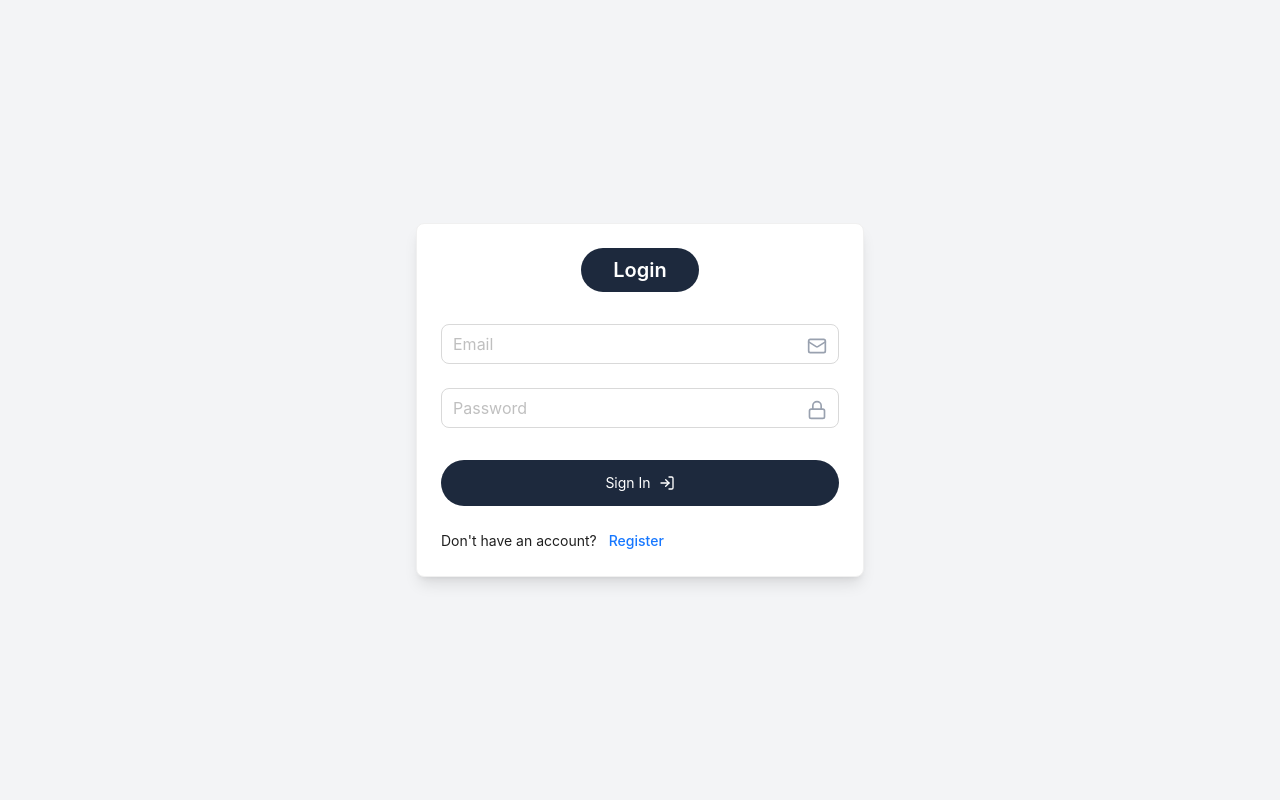
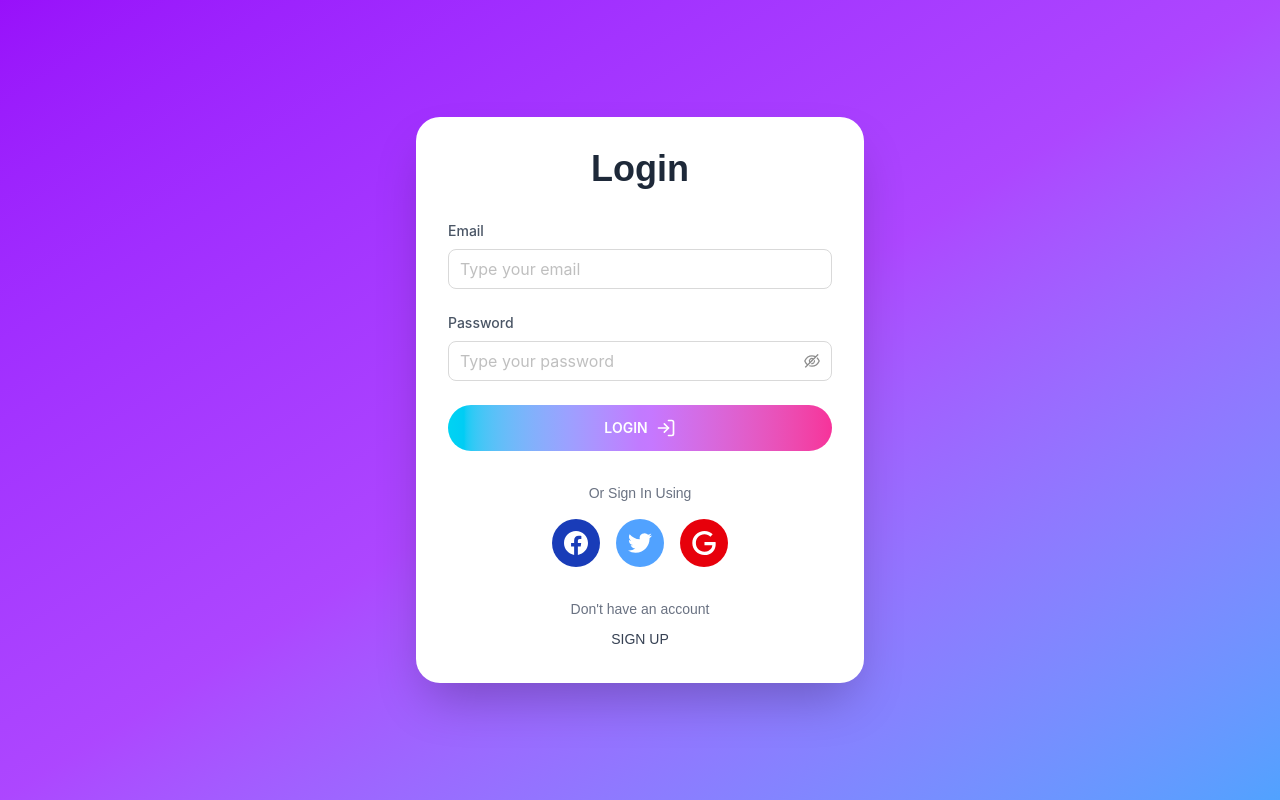
Before and after one commit to MuhammadDan/blog-app, a Next.js app: page /login in a window 1280 px wide. Built offline with nearby package versions, Linux system fonts and the light colour scheme; what @ant-design/nextjs-registry would draw is missing.

Commit message:
login form complete

```diff
--- a/component/Signup.jsx
+++ b/component/Signup.jsx
@@ -1,85 +1,177 @@
 "use client";
-import {  Card, Form, Input, message } from "antd";
+import { FacebookFilled, FacebookOutlined, GoogleOutlined, TwitterCircleFilled, TwitterOutlined } from "@ant-design/icons";
+import { Form, Input, message } from "antd";
 import { Lock, Mail, Plus, User } from "lucide-react";
 import Link from "next/link";
 import React from "react";
 
 const Signup = () => {
-  const signupvalue = (values) => {
+  const [form] = Form.useForm();
+
+  const signupvalue = async (values) => {
+    try {
+      // Yahan apna signup API call karein
+      console.log("Signup values:", values);
+      message.success("Signup successful!");
+    } catch (err) {
+      message.error(err.message);
+    }
   };
+
   return (
-    <div className="flex bg-gray-100 h-screen justify-center items-center">
-      <Card hoverable className="w-full max-w-md bg-white shadow-lg">
-        <div className="flex justify-center mb-8">
-          <h1 className="bg-slate-800 text-xl text-white px-8 py-2 rounded-full font-semibold">
+    <div className="min-h-screen flex items-center justify-center bg-gradient-to-br from-purple-600 via-purple-500 to-blue-400 p-4">
+      <div className="w-full max-w-md bg-white rounded-3xl shadow-2xl p-8">
+        <h1 className="text-4xl font-bold text-center text-gray-800 mb-8">
           Register
         </h1>
-        </div>
-        <Form onFinish={signupvalue}>
+
+        <Form form={form} className="space-y-6" onFinish={signupvalue}>
           <Form.Item
-            name="fullname"
+            name="name"
             rules={[{ required: true, message: "Full name required" }]}
           >
+            <div>
+              <label className="block text-sm font-medium text-gray-600 mb-2">
+                Name
+              </label>
               <div className="relative">
+                <div className="absolute inset-y-0 left-0 pl-3 flex items-center pointer-events-none z-10">
+                </div>
                 <Input
                   size="large"
-                placeholder="Username"
-                className="pl-4 pr-10 py-3 border-0 border-b border-gray-300 rounded-none bg-transparent focus:border-gray-500 focus:ring-0"
+                  placeholder="Type your name"
+                  className="w-full pl-10 pr-4 py-3 border-b-2 border-gray-300 focus:border-purple-500 outline-none transition-colors text-gray-700 placeholder-gray-400"
                 />
-              <User className="absolute right-3 top-3 h-5 w-5 text-gray-400" />
+              </div>
             </div>
           </Form.Item>
-          <Form.Item label="" name="email" rules={[{ required: true }]}>
+
+          <Form.Item
+            name="email"
+            rules={[
+              { required: true, message: "Email required" },
+              { type: "email", message: "Please enter a valid email" },
+            ]}
+          >
+            <div>
+              <label className="block text-sm font-medium text-gray-600 mb-2">
+                Email
+              </label>
               <div className="relative">
+                <div className="absolute inset-y-0 left-0 pl-3 flex items-center pointer-events-none z-10">
+                </div>
                 <Input
                   size="large"
-              placeholder="Email"
-              className="pl-4 pr-12 py-3 border-0 border-b border-gray-300 rounded-none bg-transparent focus:border-gray-500 focus:ring-0"
+                  type="email"
+                  placeholder="Type your email"
+                  className="w-full pl-10 pr-4 py-3 border-b-2 border-gray-300 focus:border-purple-500 outline-none transition-colors text-gray-700 placeholder-gray-400"
                 />
-            <Mail className="absolute right-3 top-3 h-5 w-5 text-gray-400" />
+              </div>
             </div>
           </Form.Item>
-          <Form.Item label="" name="password" rules={[{ required: true }]}>
+
+          <Form.Item
+            name="password"
+            rules={[
+              { required: true, message: "Password required" },
+              { min: 6, message: "Password must be at least 6 characters" },
+            ]}
+          >
+            <div>
+              <label className="block text-sm font-medium text-gray-600 mb-2">
+                Password
+              </label>
               <div className="relative">
-            <Input
+                <div className="absolute inset-y-0 left-0 pl-3 flex items-center pointer-events-none z-10">
+                </div>
+                <Input.Password
                   size="large"
-              type="password"
-              placeholder="Password"
-              className="pl-4 pr-12 py-3 border-0 border-b border-gray-300 rounded-none bg-transparent focus:border-gray-500 focus:ring-0"
+                  placeholder="Type your password"
+                  className="w-full pl-10 pr-4 py-3 border-b-2 border-gray-300 focus:border-purple-500 outline-none transition-colors text-gray-700 placeholder-gray-400"
                 />
-            <Lock className="absolute right-3 top-3 h-5 w-5 text-gray-400" />
+              </div>
             </div>
           </Form.Item>
-          {/* <Form.Item>
-          <div className="flex items-center space-x-3 pt-4">
-            <Checkbox
-              id="terms"
-              checked={formData.agreeToTerms}
-              onCheckedChange={(checked) => setFormData((prev) => ({ ...prev, agreeToTerms: checked as boolean }))}
-              className="border-gray-400"
+
+          <Form.Item
+            name="confirmPassword"
+            dependencies={["password"]}
+            rules={[
+              { required: true, message: "Please confirm your password" },
+              ({ getFieldValue }) => ({
+                validator(_, value) {
+                  if (!value || getFieldValue("password") === value) {
+                    return Promise.resolve();
+                  }
+                  return Promise.reject(
+                    new Error("Passwords do not match!")
+                  );
+                },
+              }),
+            ]}
+          >
+            <div>
+              <label className="block text-sm font-medium text-gray-600 mb-2">
+                Confirm Password
+              </label>
+              <div className="relative">
+                <div className="absolute inset-y-0 left-0 pl-3 flex items-center pointer-events-none z-10">
+                </div>
+                <Input.Password
+                  size="large"
+                  placeholder="Confirm your password"
+                  className="w-full pl-10 pr-4 py-3 border-b-2 border-gray-300 focus:border-purple-500 outline-none transition-colors text-gray-700 placeholder-gray-400"
                 />
-            <label htmlFor="terms" className="text-sm text-gray-600 cursor-pointer">
-              I agree to the terms & condition
-            </label>
               </div>
-</Form.Item> */}
-          <Form.Item>
+            </div>
+          </Form.Item>
+
           <button
-              className="w-full bg-slate-800 text-white py-3 rounded-full flex items-center justify-center gap-2 mt-8"
-              htmlType="submit"
+            type="submit"
+            className="w-full bg-gradient-to-r from-cyan-400 via-purple-400 to-pink-500 text-white font-semibold py-3 rounded-full hover:shadow-lg transform hover:scale-105 transition-all duration-200 flex items-center justify-center gap-2"
           >
-              Signup
-              <Plus className="h-4 w-4" />
+            SIGNUP
+            <Plus size={20} />
           </button>
-            {/* // button antdsign ka nahi hai */}
-          </Form.Item>
         </Form>
-        <div className="flex items-center gap-3">
-          <label>Already have an account?</label> <Link href='/login' className="text-blue-600 font-medium">Signin </Link>
+
+        <div className="mt-8">
+          <p className="text-center text-sm text-gray-500 mb-4">
+            Or Sign Up Using
+          </p>
+          <div className="flex justify-center space-x-4">
+            <button className="w-12 h-12 bg-blue-800 rounded-full flex items-center justify-center hover:bg-blue-900 transition-colors">
+              <svg
+                className="w-6 h-6 text-white"
+                fill="currentColor"
+                viewBox="0 0 24 24"
+              >
+                <path d="M24 12.073c0-6.627-5.373-12-12-12s-12 5.373-12 12c0 5.99 4.388 10.954 10.125 11.854v-8.385H7.078v-3.47h3.047V9.43c0-3.007 1.792-4.669 4.533-4.669 1.312 0 2.686.235 2.686.235v2.953H15.83c-1.491 0-1.956.925-1.956 1.874v2.25h3.328l-.532 3.47h-2.796v8.385C19.612 23.027 24 18.062 24 12.073z" />
+              </svg>
+            </button>
+            <button className="w-12 h-12 bg-blue-400 rounded-full flex items-center justify-center hover:bg-blue-500 transition-colors">
+              <svg className="w-6 h-6 text-white" fill="currentColor" viewBox="0 0 24 24">
+                <path d="M23.953 4.57a10 10 0 01-2.825.775 4.958 4.958 0 002.163-2.723c-.951.555-2.005.959-3.127 1.184a4.92 4.92 0 00-8.384 4.482C7.69 8.095 4.067 6.13 1.64 3.162a4.822 4.822 0 00-.666 2.475c0 1.71.87 3.213 2.188 4.096a4.904 4.904 0 01-2.228-.616v.06a4.923 4.923 0 003.946 4.827 4.996 4.996 0 01-2.212.085 4.936 4.936 0 004.604 3.417 9.867 9.867 0 01-6.102 2.105c-.39 0-.779-.023-1.17-.067a13.995 13.995 0 007.557 2.209c9.053 0 13.998-7.496 13.998-13.985 0-.21 0-.42-.015-.63A9.935 9.935 0 0024 4.59z"/>
+              </svg>
+            </button>
+            <button className="w-12 h-12 bg-red-600 rounded-full flex items-center justify-center hover:bg-red-700 transition-colors">
+              <svg className="w-6 h-6 text-white" fill="currentColor" viewBox="0 0 24 24">
+                <path d="M12.48 10.92v3.28h7.84c-.24 1.84-.853 3.187-1.787 4.133-1.147 1.147-2.933 2.4-6.053 2.4-4.827 0-8.6-3.893-8.6-8.72s3.773-8.72 8.6-8.72c2.6 0 4.507 1.027 5.907 2.347l2.307-2.307C18.747 1.44 16.133 0 12.48 0 5.867 0 .307 5.387.307 12s5.56 12 12.173 12c3.573 0 6.267-1.173 8.373-3.36 2.16-2.16 2.84-5.213 2.84-7.667 0-.76-.053-1.467-.173-2.053H12.48z"/>
+              </svg>
+            </button>
           </div>
-      </Card>
         </div>
-    // error
+        <div className="mt-8 text-center">
+          <p className="text-sm text-gray-500 mb-2">Already have an account?</p>
+          <Link
+            href="/login"
+            className="text-sm font-medium text-gray-700 hover:text-purple-600 transition-colors"
+          >
+            SIGN IN
+          </Link>
+        </div>
+      </div>
+    </div>
   );
 };
 
--- a/component/login.jsx
+++ b/component/login.jsx
@@ -1,68 +1,153 @@
 "use client";
-import {  Card, Form, Input, message } from "antd";
+import { Card, Form, Input, message } from "antd";
 import { Lock, LogIn, Mail, Plus, User } from "lucide-react";
 import Link from "next/link";
 import { useRouter } from "next/navigation";
 import axios from "axios";
 import React from "react";
+import { FacebookFilled, GooglePlusSquareFilled, TwitterOutlined } from "@ant-design/icons";
 
 const Login = () => {
   const router = useRouter();
-  const loginvalue = async(values) => {
-     try{
-           await axios.post('/api/login', values, {'Conent-Type':'application/json'});
-            router.push('/admin')
-          }catch(err){
-            message.error( err.message);
+  const [form] = Form.useForm();
+
+  const loginvalue = async (values) => {
+    try {
+      await axios.post("/api/login", values, {
+        headers: {
+          "Content-Type": "application/json",
+        },
+      });
+      router.push("/admin");
+    } catch (err) {
+      message.error(err.message);
     }
   };
+
   return (
-    <div className="flex bg-gray-100 h-screen justify-center items-center">
-      <Card hoverable className="w-full max-w-md bg-white shadow-lg">
-        <div className="flex justify-center mb-8">
-          <h1 className="bg-slate-800 text-xl text-white px-8 py-2 rounded-full font-semibold">
+    <div className="min-h-screen flex items-center justify-center bg-gradient-to-br from-purple-600 via-purple-500 to-blue-400 p-4">
+      <div className="w-full max-w-md bg-white rounded-3xl shadow-2xl p-8">
+        <h1 className="text-4xl font-bold text-center text-gray-800 mb-8">
           Login
         </h1>
+
+        <Form form={form} className="space-y-6" onFinish={loginvalue}>
+          <Form.Item
+            name="email"
+            rules={[
+              { required: true, message: "Please enter your email" },
+              { type: "email", message: "Please enter a valid email" },
+            ]}
+          >
+            <div>
+              <label className="block text-sm font-medium text-gray-600 mb-2">
+                Email
+              </label>
+              <div className="relative">
+                <div className="absolute inset-y-0 left-0 pl-3 flex items-center pointer-events-none">
+                  <svg
+                    className="h-5 w-5 text-gray-400"
+                    fill="none"
+                    stroke="currentColor"
+                    viewBox="0 0 24 24"
+                  >
+                    <path
+                      strokeLinecap="round"
+                      strokeLinejoin="round"
+                      strokeWidth="2"
+                      d="M16 7a4 4 0 11-8 0 4 4 0 018 0zM12 14a7 7 0 00-7 7h14a7 7 0 00-7-7z"
+                    />
+                  </svg>
                 </div>
-        <Form onFinish={loginvalue}>
-          <Form.Item label="" name="email" rules={[{ required: true }]}>
-            <div className="relative">
                 <Input
                   size="large"
-              placeholder="Email"
-              className="pl-4 pr-12 py-3 border-0 border-b border-gray-300 rounded-none bg-transparent focus:border-gray-500 focus:ring-0"
+                  type="email"
+                  placeholder="Type your email"
+                  className="w-full pl-10 pr-4 py-3 border-b-2 border-gray-300 focus:border-purple-500 outline-none transition-colors text-gray-700 placeholder-gray-400"
                 />
-            <Mail className="absolute right-3 top-3 h-5 w-5 text-gray-400" />
+              </div>
             </div>
           </Form.Item>
-          <Form.Item label="" name="password" rules={[{ required: true }]}>
+
+          <Form.Item
+            name="password"
+            rules={[{ required: true, message: "Please enter your password" }]}
+          >
+            <div>
+              <label className="block text-sm font-medium text-gray-600 mb-2">
+                Password
+              </label>
               <div className="relative">
-            <Input
+                <div className="absolute inset-y-0 left-0 pl-3 flex items-center pointer-events-none">
+                  <svg
+                    className="h-5 w-5 text-gray-400"
+                    fill="none"
+                    stroke="currentColor"
+                    viewBox="0 0 24 24"
+                  >
+                    <path
+                      strokeLinecap="round"
+                      strokeLinejoin="round"
+                      strokeWidth="2"
+                      d="M12 15v2m-6 4h12a2 2 0 002-2v-6a2 2 0 00-2-2H6a2 2 0 00-2 2v6a2 2 0 002 2zm10-10V7a4 4 0 00-8 0v4h8z"
+                    />
+                  </svg>
+                </div>
+                <Input.Password
                   size="large"
-              type="password"
-              placeholder="Password"
-              className="pl-4 pr-12 py-3 border-0 border-b border-gray-300 rounded-none bg-transparent focus:border-gray-500 focus:ring-0"
+                  placeholder="Type your password"
+                  className="w-full pl-10 pr-4 py-3 border-b-2 border-gray-300 focus:border-purple-500 outline-none transition-colors text-gray-700 placeholder-gray-400"
                 />
-            <Lock className="absolute right-3 top-3 h-5 w-5 text-gray-400" />
+              </div>
             </div>
           </Form.Item>
-          <Form.Item>
+
           <button
-              className="w-full bg-slate-800 text-white py-3 rounded-full flex items-center justify-center gap-2 mt-2"
-              htmlType="submit"
+            type="submit"
+            className="w-full bg-gradient-to-r from-cyan-400 via-purple-400 to-pink-500 text-white font-semibold py-3 rounded-full hover:shadow-lg transform hover:scale-105 transition-all duration-200 flex items-center justify-center gap-2"
           >
-              Sign In
-              <LogIn className="h-4 w-4" />
+            LOGIN
+            <LogIn size={20} />
           </button>
-            {/* // button antdsign ka nahi hai */}
-          </Form.Item>
         </Form>
-        <div className="flex items-center gap-3">
-          <label>Don't have an account?</label> <Link href='/signup' className="text-blue-600 font-medium">Register</Link>
+
+        <div className="mt-8">
+          <p className="text-center text-sm text-gray-500 mb-4">
+            Or Sign In Using
+          </p>
+         <div className="flex justify-center space-x-4">
+            <button className="w-12 h-12 bg-blue-800 rounded-full flex items-center justify-center hover:bg-blue-900 transition-colors">
+              <svg
+                className="w-6 h-6 text-white"
+                fill="currentColor"
+                viewBox="0 0 24 24"
+              >
+                <path d="M24 12.073c0-6.627-5.373-12-12-12s-12 5.373-12 12c0 5.99 4.388 10.954 10.125 11.854v-8.385H7.078v-3.47h3.047V9.43c0-3.007 1.792-4.669 4.533-4.669 1.312 0 2.686.235 2.686.235v2.953H15.83c-1.491 0-1.956.925-1.956 1.874v2.25h3.328l-.532 3.47h-2.796v8.385C19.612 23.027 24 18.062 24 12.073z" />
+              </svg>
+            </button>
+            <button className="w-12 h-12 bg-blue-400 rounded-full flex items-center justify-center hover:bg-blue-500 transition-colors">
+              <svg className="w-6 h-6 text-white" fill="currentColor" viewBox="0 0 24 24">
+                <path d="M23.953 4.57a10 10 0 01-2.825.775 4.958 4.958 0 002.163-2.723c-.951.555-2.005.959-3.127 1.184a4.92 4.92 0 00-8.384 4.482C7.69 8.095 4.067 6.13 1.64 3.162a4.822 4.822 0 00-.666 2.475c0 1.71.87 3.213 2.188 4.096a4.904 4.904 0 01-2.228-.616v.06a4.923 4.923 0 003.946 4.827 4.996 4.996 0 01-2.212.085 4.936 4.936 0 004.604 3.417 9.867 9.867 0 01-6.102 2.105c-.39 0-.779-.023-1.17-.067a13.995 13.995 0 007.557 2.209c9.053 0 13.998-7.496 13.998-13.985 0-.21 0-.42-.015-.63A9.935 9.935 0 0024 4.59z"/>
+              </svg>
+            </button>
+            <button className="w-12 h-12 bg-red-600 rounded-full flex items-center justify-center hover:bg-red-700 transition-colors">
+              <svg className="w-6 h-6 text-white" fill="currentColor" viewBox="0 0 24 24">
+                <path d="M12.48 10.92v3.28h7.84c-.24 1.84-.853 3.187-1.787 4.133-1.147 1.147-2.933 2.4-6.053 2.4-4.827 0-8.6-3.893-8.6-8.72s3.773-8.72 8.6-8.72c2.6 0 4.507 1.027 5.907 2.347l2.307-2.307C18.747 1.44 16.133 0 12.48 0 5.867 0 .307 5.387.307 12s5.56 12 12.173 12c3.573 0 6.267-1.173 8.373-3.36 2.16-2.16 2.84-5.213 2.84-7.667 0-.76-.053-1.467-.173-2.053H12.48z"/>
+              </svg>
+            </button>
           </div>
-      </Card>
         </div>
-    // error
+        <div className="mt-8 text-center">
+          <p className="text-sm text-gray-500 mb-2">Don't have an account</p>
+          <Link
+            href="/signup"
+            className="text-sm font-medium text-gray-700 hover:text-purple-600 transition-colors"
+          >
+            SIGN UP
+          </Link>
+        </div>
+      </div>
+    </div>
   );
 };
 
```
Also changed, not shown: public/Understanding.txt. Lines whose indentation alone changed are shown as unchanged.
